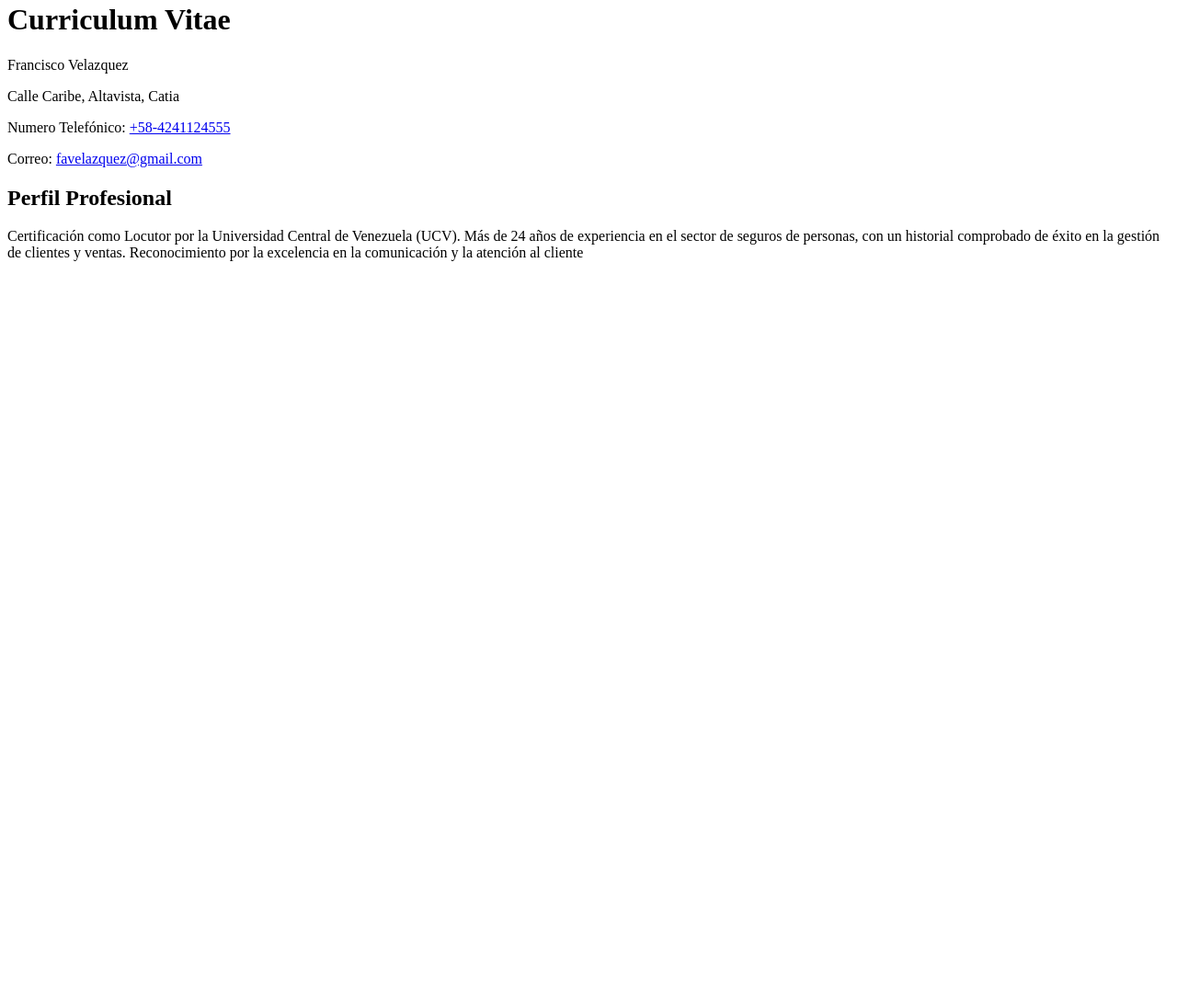
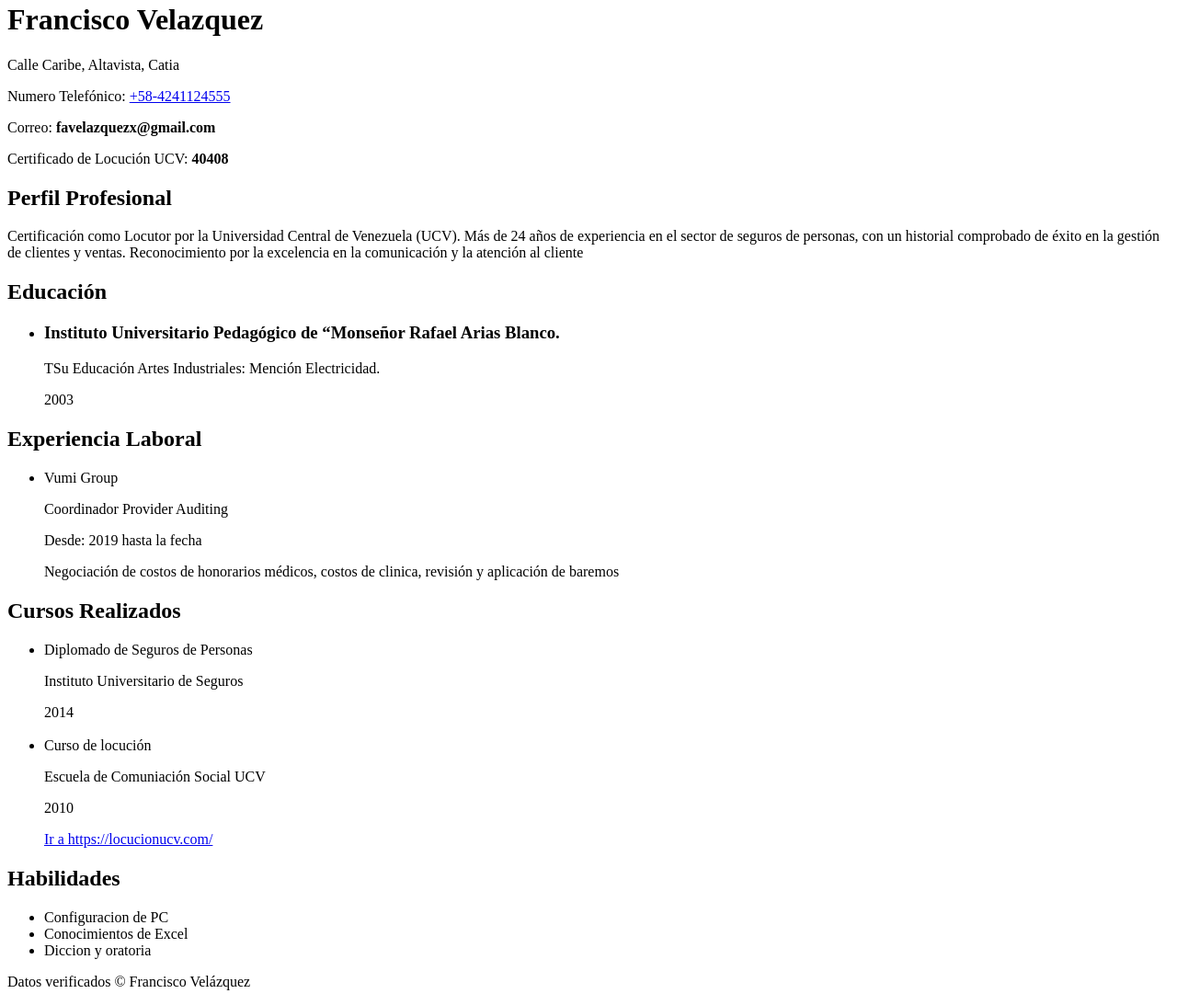
Before and after one commit to FranPanchoV/Curso23-Francisco-Velazquez, a plain HTML site: page HTML/CVFranciscoV.html in a window 1280 px wide. Shown: the part 151-1244 px from the top of the page at 92% size. Before the commit the page ends 800 px from the top, so only its background shows below. Drawn offline with Linux system fonts and the light colour scheme.

Commit message:
CVFranciscoV

```diff
--- a/HTML/CVFranciscoV.html
+++ b/HTML/CVFranciscoV.html
@@ -11,10 +11,7 @@
 </header>
 <main>
   <div>
-   <h1>Curriculum Vitae</h1>
-  </div>
-  <div>
-    <p>Francisco Velazquez</p>
+   <h1>Francisco Velazquez</h1>
   </div>
   <div>
     <p>Calle Caribe, Altavista, Catia</p>
@@ -23,8 +20,9 @@
     <p>Numero Telefónico: <a href="https://wa.me/584241124555" target="_blank">+58-4241124555</a></p>
   </div>
   <div>
-    <p>Correo: <a href="favelazquez@gmail.com">favelazquez@gmail.com</a></p>
+    <p>Correo: <b>favelazquezx@gmail.com</b></p>
   </div>
+  <p>Certificado de Locución UCV: <b>40408</b></p>
   </main>
 
   <section>
@@ -34,3 +32,56 @@
     Más de 24 años de experiencia en el sector de seguros de personas, con un historial comprobado de éxito en la gestión de clientes y ventas.
     Reconocimiento por la excelencia en la comunicación y la atención al cliente
   </p>
+  <section>
+    <h2>Educación</h2>
+    <ul>
+    <li>
+    <h3>Instituto Universitario Pedagógico de “Monseñor Rafael Arias Blanco.</h3>
+    <p>TSu Educación Artes Industriales: Mención Electricidad.</p>
+    <p>2003</p>
+  </li>
+  </ul>
+  </section>
+  <section>
+    <h2>Experiencia Laboral</h2>
+    <ul>
+    <li>
+    <h3></h3>
+    <p>Vumi Group</p>
+    <p>Coordinador Provider Auditing</p>
+    <p>Desde: 2019 hasta la fecha</p>
+    <p>Negociación de costos de honorarios médicos, costos de clinica, revisión y aplicación de baremos</p>
+  </li>
+  </ul>
+  </section>
+  <section>
+    <h2>Cursos Realizados</h2>
+    <ul>
+    <li>
+    <h3></h3>
+    <p>Diplomado de Seguros de Personas</p>
+    <p>Instituto Universitario de Seguros</p>
+    <p>2014</p>
+  </li>
+  </ul>
+  <ul>
+    <li>
+    <h3></h3>
+    <p>Curso de locución</p>
+    <p>Escuela de Comuniación Social UCV</p>
+    <p>2010</p>
+    <a href="https://locucionucv.com/certificados/consulta-de-certificados/" target="_blank">Ir a https://locucionucv.com/</a>
+  </li>
+  </ul>
+  </section>
+  <section>
+    <h2>Habilidades</h2>
+    <ul>
+    <li>Configuracion de PC</li>
+    <li>Conocimientos de Excel</li>
+    <li>Diccion y oratoria</li>
+  </ul>
+  </section>
+  <footer>
+    <p>Datos verificados &copy; Francisco Velázquez</p>
+  </footer>
```
